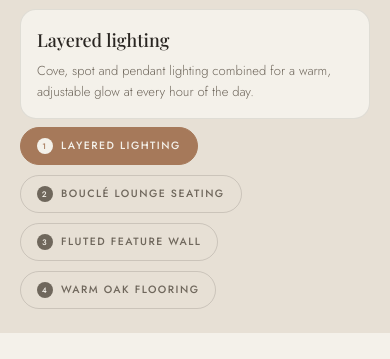
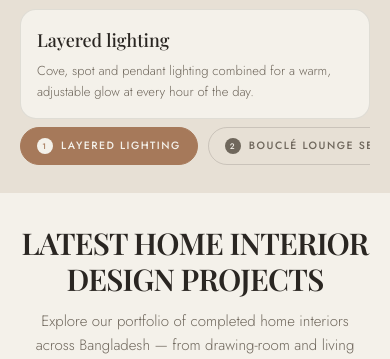
Before and after one commit to naima-uddin/interior-design-frontend, a Next.js app: page / in a window 390 px wide. Shown: the part 4640-4999 px from the top of the page. Built offline with nearby package versions, Linux system fonts and the light colour scheme; no server answers.

Commit message:
Update FeatureHotspots.tsx

```diff
--- a/components/FeatureHotspots.tsx
+++ b/components/FeatureHotspots.tsx
@@ -104,12 +104,12 @@ export default function FeatureHotspots({ scene }: { scene?: Scene | null }) {
         )}
 
         {/* Legend / quick jump chips */}
-        <div className="mt-2 flex flex-wrap gap-2.5">
+        <div className="mt-2 flex gap-2.5 overflow-x-auto scrollbar-none pb-1 sm:flex-wrap sm:overflow-visible sm:pb-0">
           {points.map((pt, i) => (
             <button
               key={pt.title}
               onClick={() => setActive(i)}
-              className={`eyebrow flex items-center gap-2 rounded-full border px-4 py-2.5 !tracking-[0.14em] transition ${active === i
+              className={`eyebrow flex shrink-0 items-center gap-2 rounded-full border px-4 py-2.5 !tracking-[0.14em] transition ${active === i
                 ? "border-clay bg-clay !text-cream-100"
                 : "border-ink/15 text-ink/70 hover:border-ink/40 hover:text-ink"
                 }`}
```
